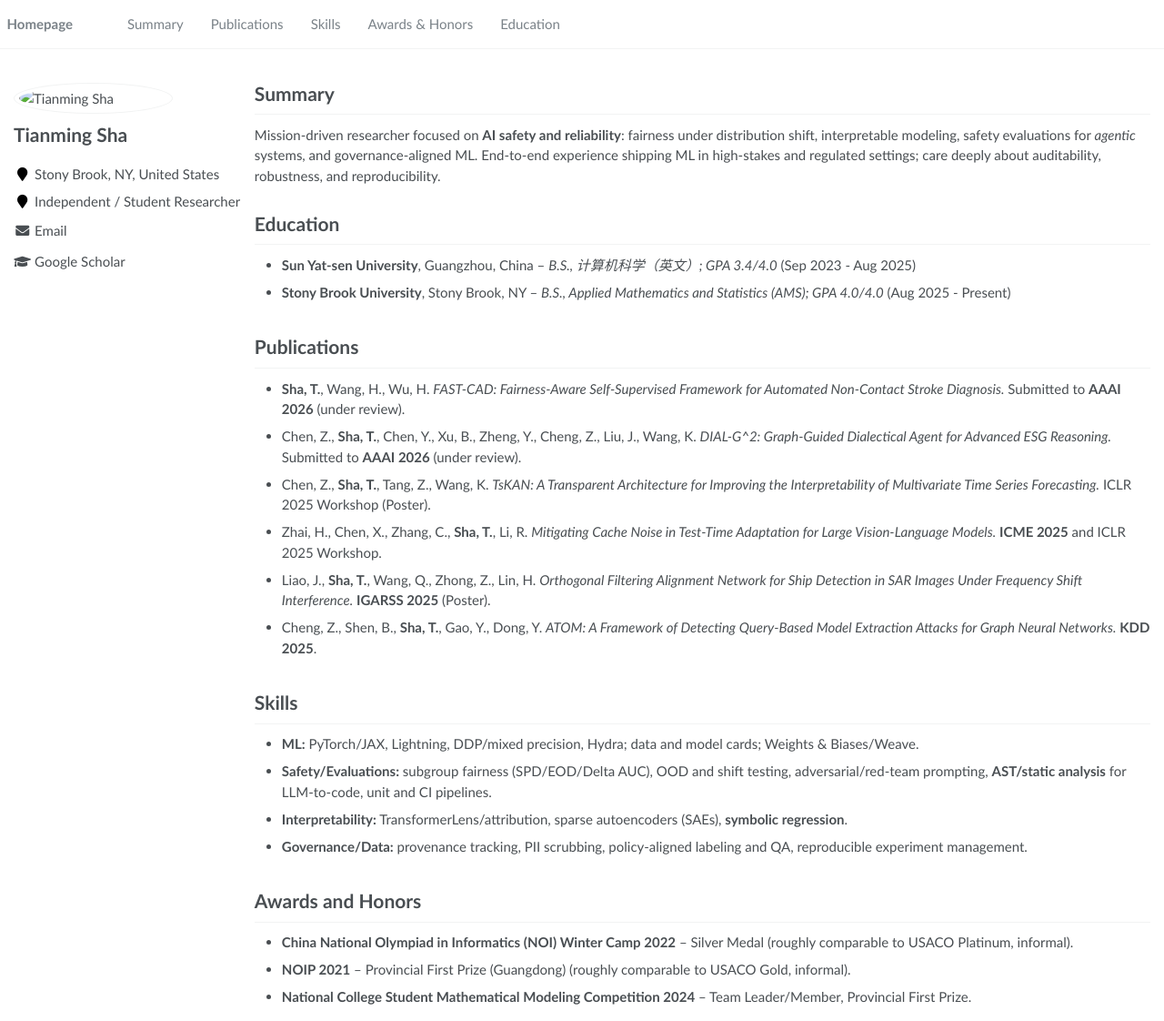
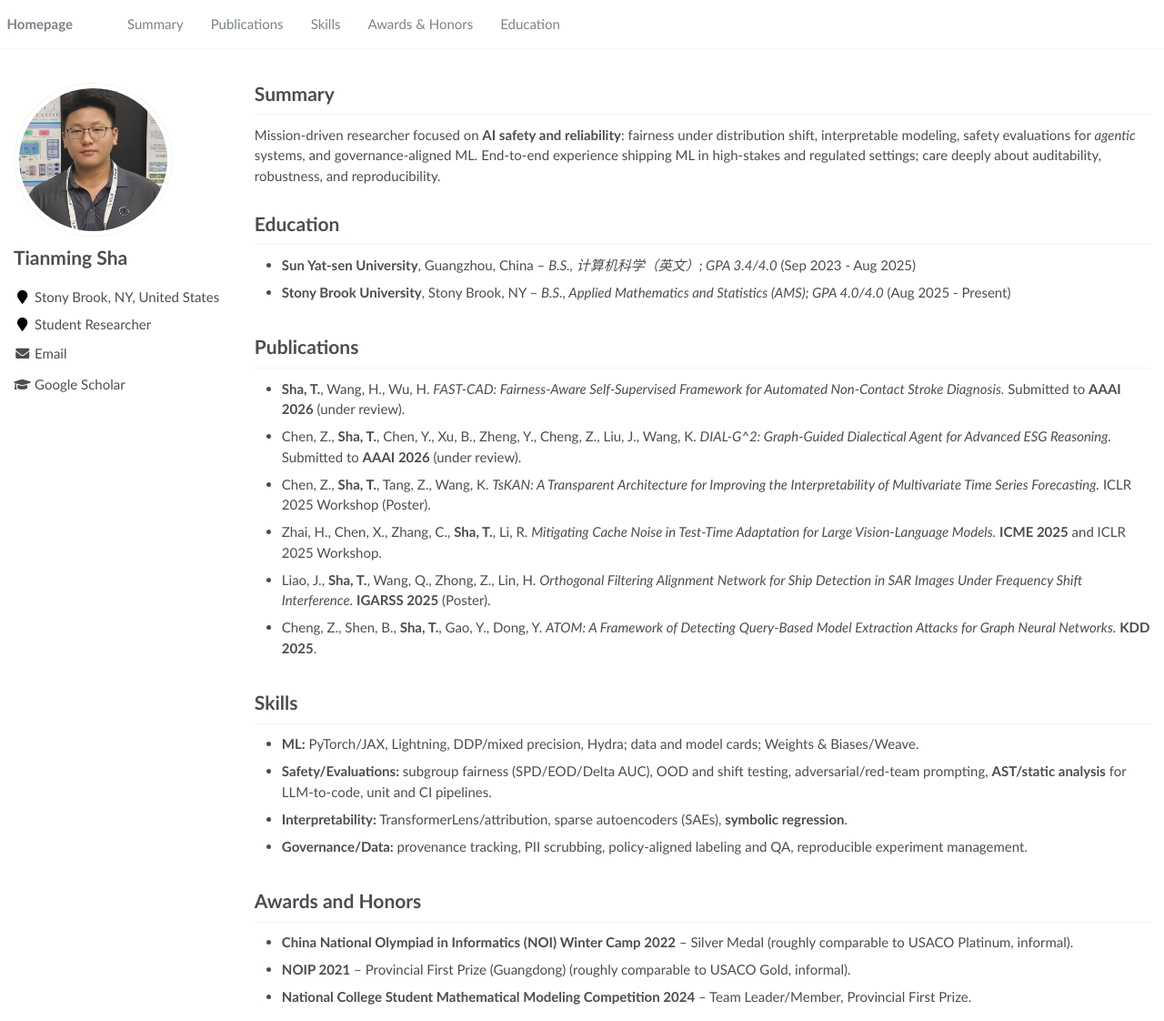
Before and after one commit to shatianming5/shatianming5.github.io, a Jekyll site: the page built from _pages/about.md, in a window 1280 px wide and 1122 px high. Shown: the whole window at 91% size. Built offline with Jekyll 4.4.1, drawn with Linux system fonts in a browser that asks for light colours; our own code applies the rules of GitHub Pages for plain Markdown files.

Commit message:
Set new avatar and update role

```diff
--- a/_config.yml
+++ b/_config.yml
@@ -22,10 +22,10 @@ baidu_site_verification  :  # get baidu_site_verification from https://ziyuan.ba
 # Site Author
 author:
   name             : "Tianming Sha"
-  avatar           : ""
+  avatar           : "images/avatar.png"
   bio              : ""
   location         : "Stony Brook, NY, United States"
-  employer         : "Independent / Student Researcher"
+  employer         : "Student Researcher"
   pubmed           :
   googlescholar    : "https://scholar.google.com/citations?user=FQNrxf0AAAAJ&hl=zh-CN"
   email            : "Tianming.sha@stonybrook.edu"
```
Also changed, not shown: images/avatar.png (added).
